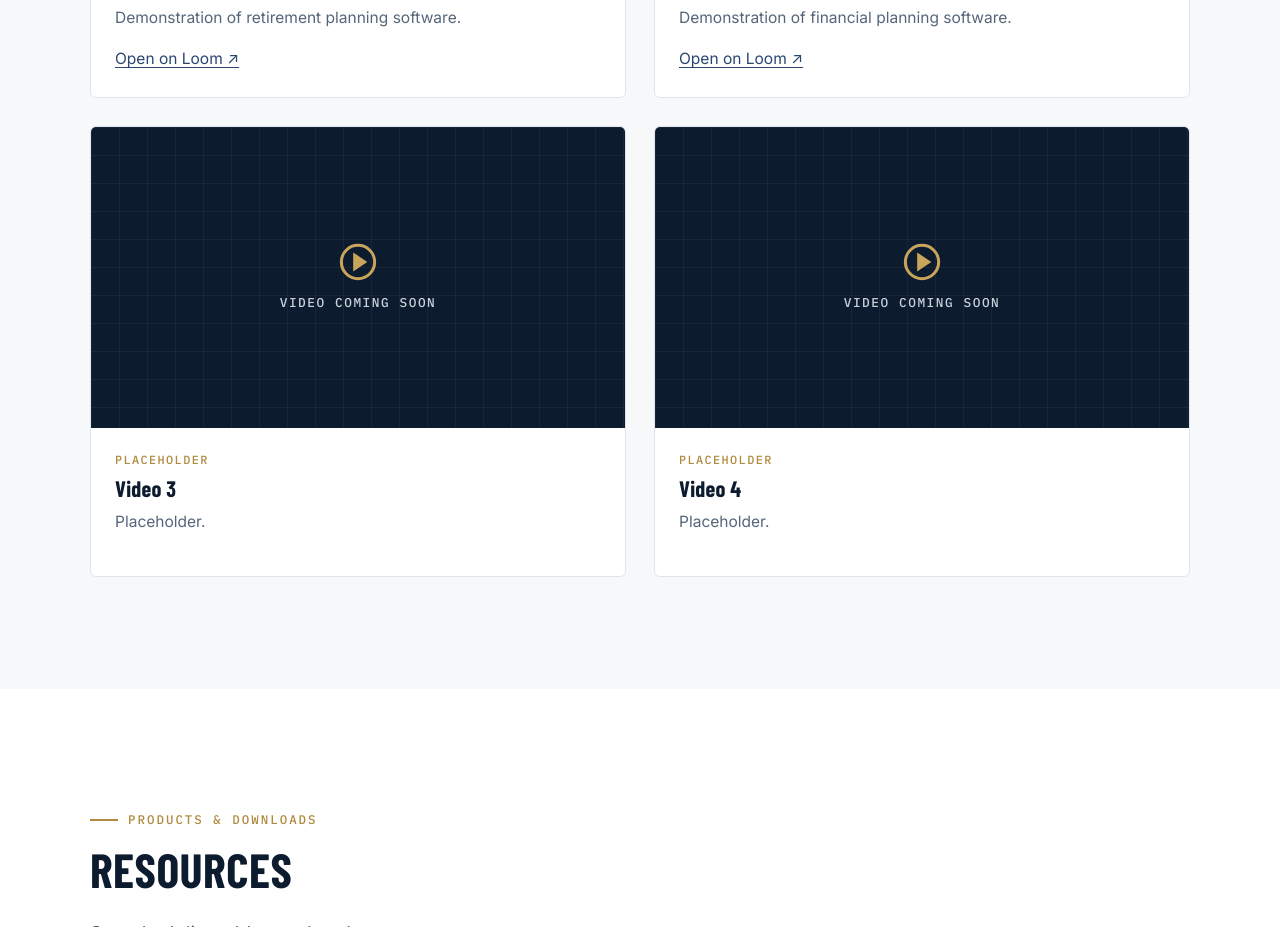
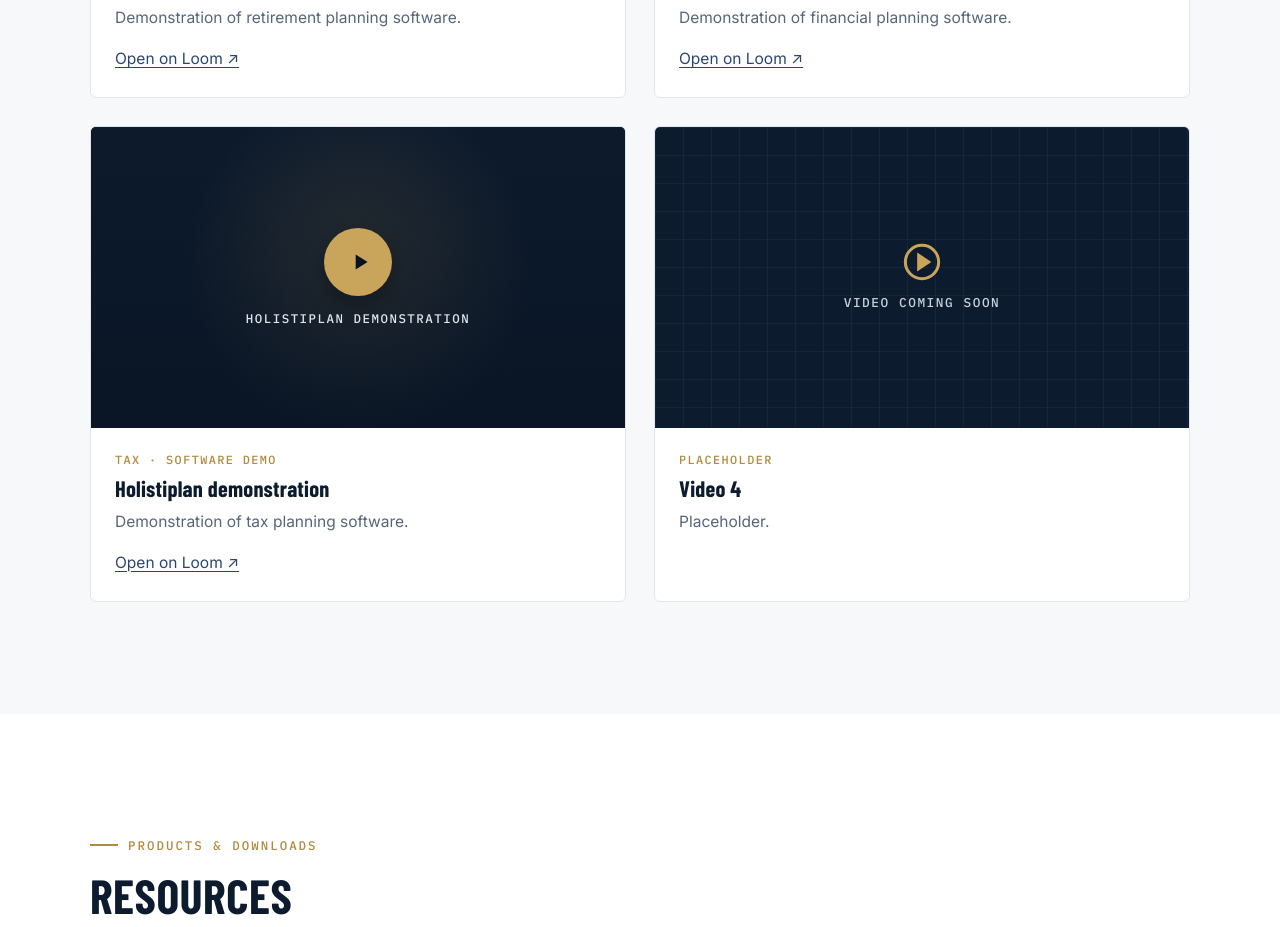
Before and after one commit to vectorcheckfp/vectorcheckfp, a plain HTML site: page resources.html in a window 1280 px wide. Shown: the part 1461-2388 px from the top of the page. Drawn offline with nearby package versions, Linux system fonts and the light colour scheme.

Commit message:
Add Holistiplan demo video
Co-Authored-By: Claude Opus 5.5 <noreply@anthropic.com>
Claude-Session: https://claude.ai/code/session_01PDKBtNWSLuc8Ur8vHRmYhG

```diff
--- a/resources.html
+++ b/resources.html
@@ -104,14 +104,13 @@
           <p class="mb-0"><a href="https://www.loom.com/share/714864b1c06f4f739b492e486b298608" target="_blank" rel="noopener">Open on Loom ↗</a></p>
         </div>
       </article>
-      <article class="video-card" data-topics="">
-        <div class="video-frame" data-title="Video 3">
-          <div class="video-placeholder"><div><svg viewBox="0 0 24 24" fill="none" stroke="currentColor" stroke-width="1.8" aria-hidden="true"><circle cx="12" cy="12" r="10"/><path d="M10 8l6 4-6 4z" fill="currentColor"/></svg>Video coming soon</div></div>
-        </div>
+      <article class="video-card" data-topics="tax">
+        <div class="video-frame" data-loom="573291df7774429d8391fe5a96dcdc22" data-title="Holistiplan demonstration"></div>
         <div class="body">
-          <div class="meta-line">Placeholder</div>
-          <h3>Video 3</h3>
-          <p>Placeholder.</p>
+          <div class="meta-line">Tax · Software demo</div>
+          <h3>Holistiplan demonstration</h3>
+          <p>Demonstration of tax planning software.</p>
+          <p class="mb-0"><a href="https://www.loom.com/share/573291df7774429d8391fe5a96dcdc22" target="_blank" rel="noopener">Open on Loom ↗</a></p>
         </div>
       </article>
       <article class="video-card" data-topics="">
```
